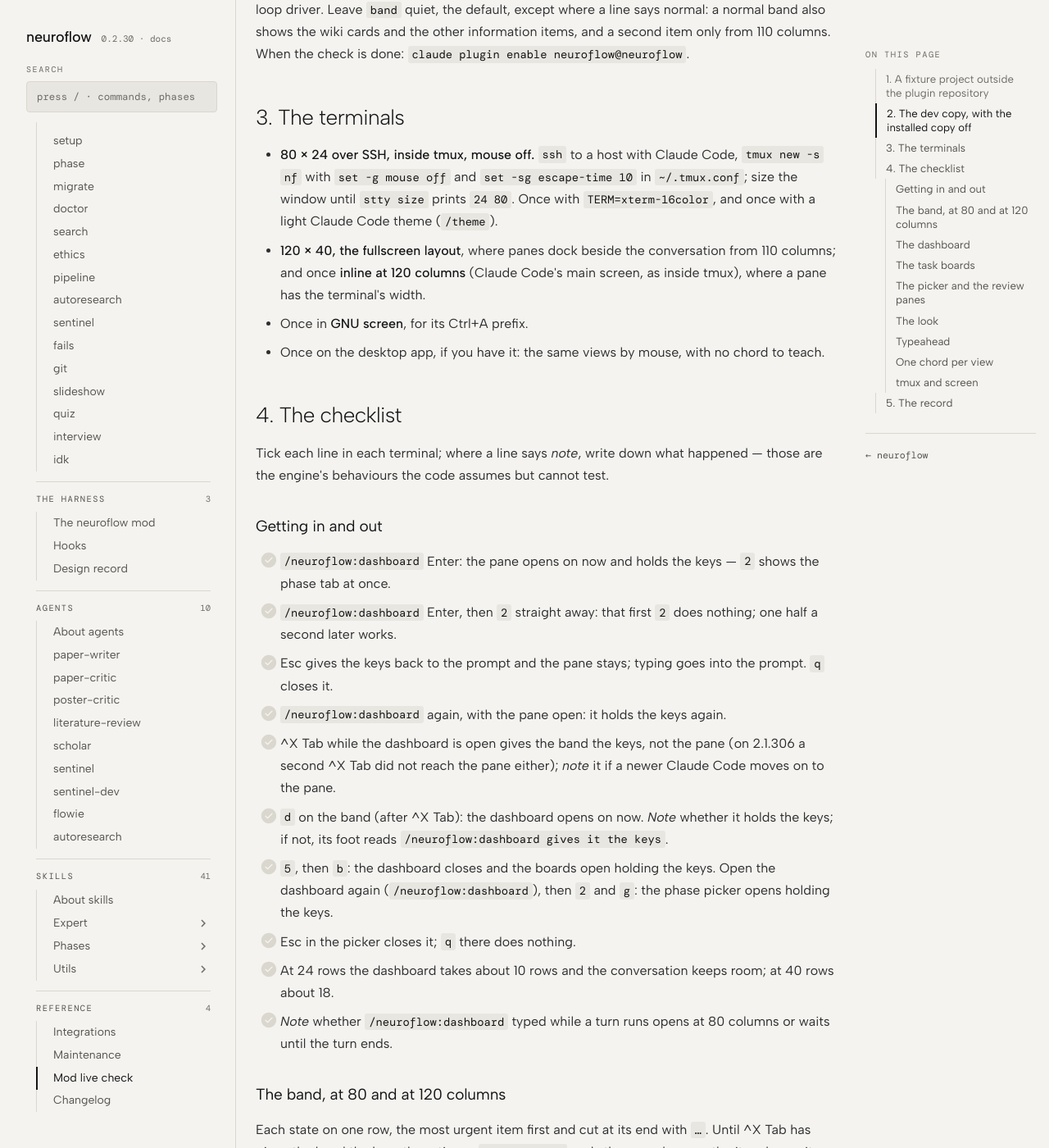
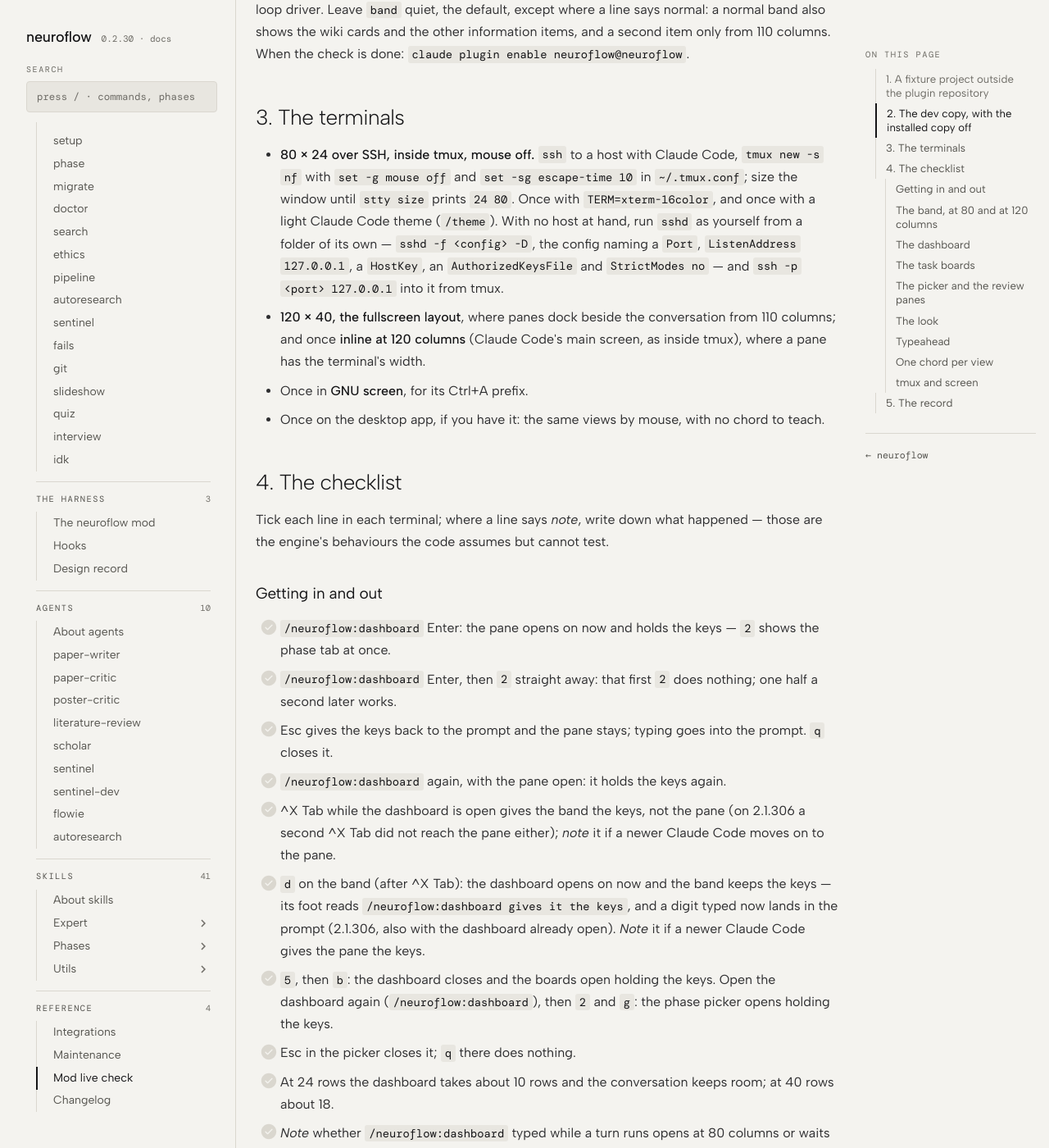
Before and after one commit to stanislavjiricek/neuroflow, an MkDocs documentation site: the page built from docs/maintenance/mod-live-check.md, in a window 1280 px wide and 1400 px high, scrolled down 3546 px. Shown: the whole window at 82% size. Built offline with MkDocs 1.6.1 and Material for MkDocs 9.7.7, drawn with Linux system fonts in a browser that asks for light colours; some web fonts are replaced; comment, search, counter and statistics services are not loaded.

Commit message:
docs(mod): the band's d shows the dashboard but keeps the keys; checked over SSH
A check over SSH (OpenSSH 9.6, tmux at 80x24, Claude Code 2.1.306) showed that d on
the band opens the dashboard while the band keeps the keys: Claude Code focuses a pane
only from the prompt. Running /neuroflow:dashboard again does give an open dashboard
the keys. The mods page, /dashboard and the live check now say so; /dashboard no
longer says the chord reaches the panes, and the live check explains how to run sshd
as yourself when no host is at hand.

Co-Authored-By: Claude Opus 5.5 <noreply@anthropic.com>

```diff
--- a/docs/maintenance/mod-live-check.md
+++ b/docs/maintenance/mod-live-check.md
@@ -147,7 +147,9 @@ done: `claude plugin enable neuroflow@neuroflow`.
 
 - **80 × 24 over SSH, inside tmux, mouse off.** `ssh` to a host with Claude Code, `tmux new -s nf` with
   `set -g mouse off` and `set -sg escape-time 10` in `~/.tmux.conf`; size the window until `stty size` prints `24 80`.
-  Once with `TERM=xterm-16color`, and once with a light Claude Code theme (`/theme`).
+  Once with `TERM=xterm-16color`, and once with a light Claude Code theme (`/theme`). With no host at hand, run `sshd`
+  as yourself from a folder of its own — `sshd -f <config> -D`, the config naming a `Port`, `ListenAddress 127.0.0.1`,
+  a `HostKey`, an `AuthorizedKeysFile` and `StrictModes no` — and `ssh -p <port> 127.0.0.1` into it from tmux.
 - **120 × 40, the fullscreen layout**, where panes dock beside the conversation from 110 columns; and once **inline at
   120 columns** (Claude Code's main screen, as inside tmux), where a pane has the terminal's width.
 - Once in **GNU screen**, for its Ctrl+A prefix.
@@ -166,8 +168,9 @@ the code assumes but cannot test.
 - [ ] `/neuroflow:dashboard` again, with the pane open: it holds the keys again.
 - [ ] ^X Tab while the dashboard is open gives the band the keys, not the pane (on 2.1.306 a second ^X Tab did not
   reach the pane either); *note* it if a newer Claude Code moves on to the pane.
-- [ ] `d` on the band (after ^X Tab): the dashboard opens on now. *Note* whether it holds the keys; if not, its foot reads
-  `/neuroflow:dashboard gives it the keys`.
+- [ ] `d` on the band (after ^X Tab): the dashboard opens on now and the band keeps the keys — its foot reads
+  `/neuroflow:dashboard gives it the keys`, and a digit typed now lands in the prompt (2.1.306, also with the dashboard
+  already open). *Note* it if a newer Claude Code gives the pane the keys.
 - [ ] `5`, then `b`: the dashboard closes and the boards open holding the keys. Open the dashboard again
   (`/neuroflow:dashboard`), then `2` and `g`: the phase picker opens holding the keys.
 - [ ] Esc in the picker closes it; `q` there does nothing.
```
Also changed, not shown: docs/commands/dashboard.md (+6 -5 lines), docs/concepts/mods.md (+7 -4 lines).
